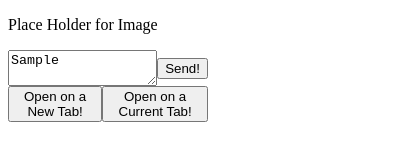
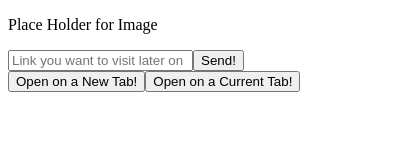
Before and after one commit to leej1230/BrowseYaLater, a browser extension: page html/popupmenu.html in a window 400 px wide. Both pictures are taken after typing "Sample" into the empty fields and a click on the button "Send!". Drawn offline with Linux system fonts and the light colour scheme.

Commit message:
image update

```diff
--- a/css/popmenu.css
+++ b/css/popmenu.css
@@ -1,6 +1,6 @@
 body{
-    width: 200px;
-    height: 500px;
+    width: 350px;
+    height: 300px;
 }
 .hello{
     color: #333;
--- a/html/popupmenu.html
+++ b/html/popupmenu.html
@@ -13,7 +13,7 @@
             <p>Place Holder for Image</p>
         </div>
         <div class="links">
-            <textarea name="_link" id="mytext" placeholder="Link you want to visit later on"></textarea>
+            <input name="_link" id="mytext" placeholder="Link you want to visit later on"></input>
             <button class="forms" id="submit_button">Send!</button>
             <!-- link input -->
             <!-- submit link -->
--- a/js/popupmenu.js
+++ b/js/popupmenu.js
@@ -1,4 +1,4 @@
-const link_queue = ["https://stackoverflow.com/questions/1590247/how-do-you-implement-a-stack-and-a-queue-in-javascript"];
+const link_queue = [];
 
 const submit_button = document.getElementById('submit_button');
 const tab_button = document.getElementById('open_button');
@@ -6,6 +6,7 @@ const link_button = document.getElementById('link_button');
 
 submit_button.addEventListener('click', () => {
     const web_link = document.getElementById("mytext");
+    web_link.value = '';
     //mytext is id of input for in html
     link_queue.push(web_link.value);
     });
```
Also changed, not shown: img/icon.png (added), img/icon19.png (deleted), img/logo.png (added), img/logo128.png (deleted), img/logo16.png (deleted), img/logo48.png (deleted), manifest.json, 1 other file.
